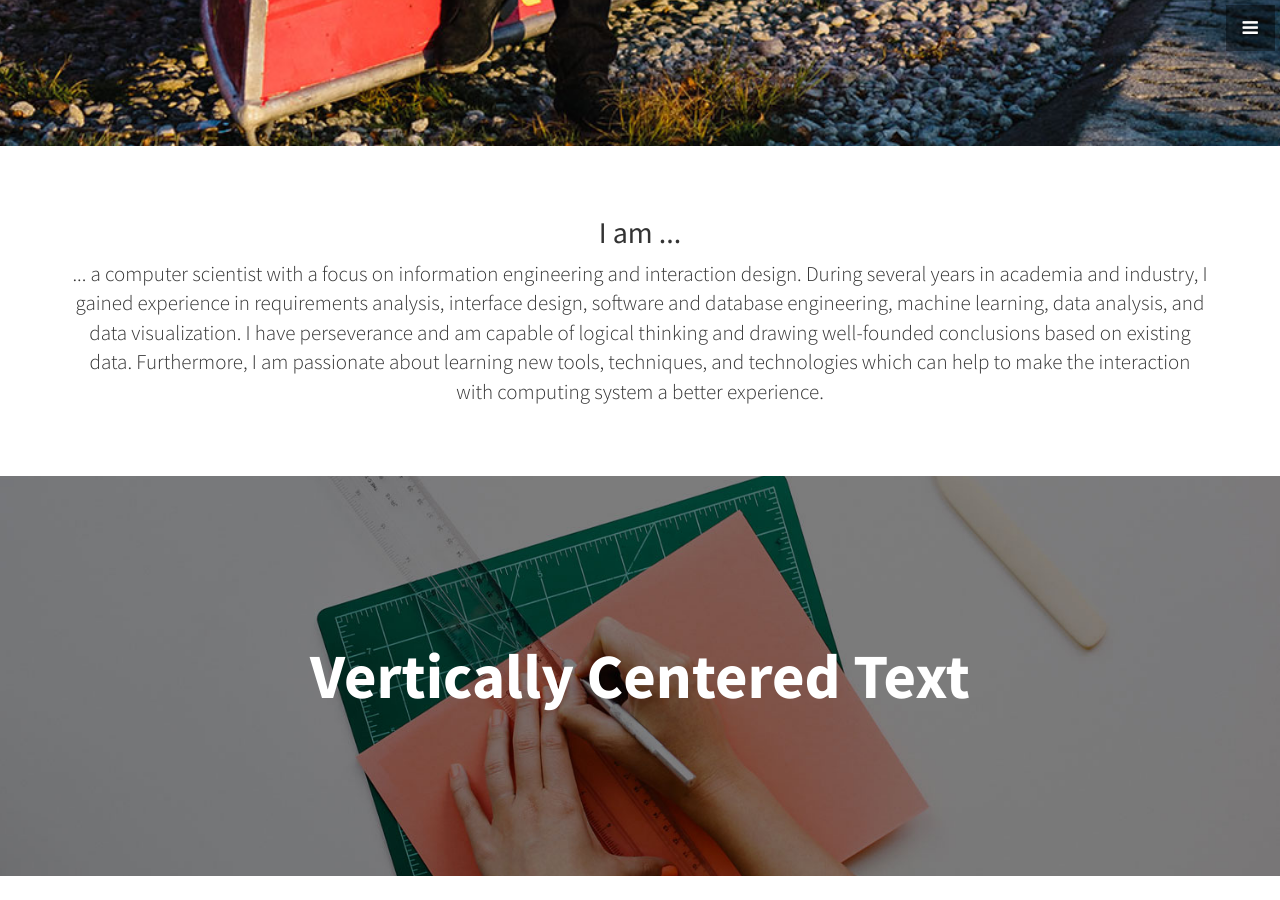
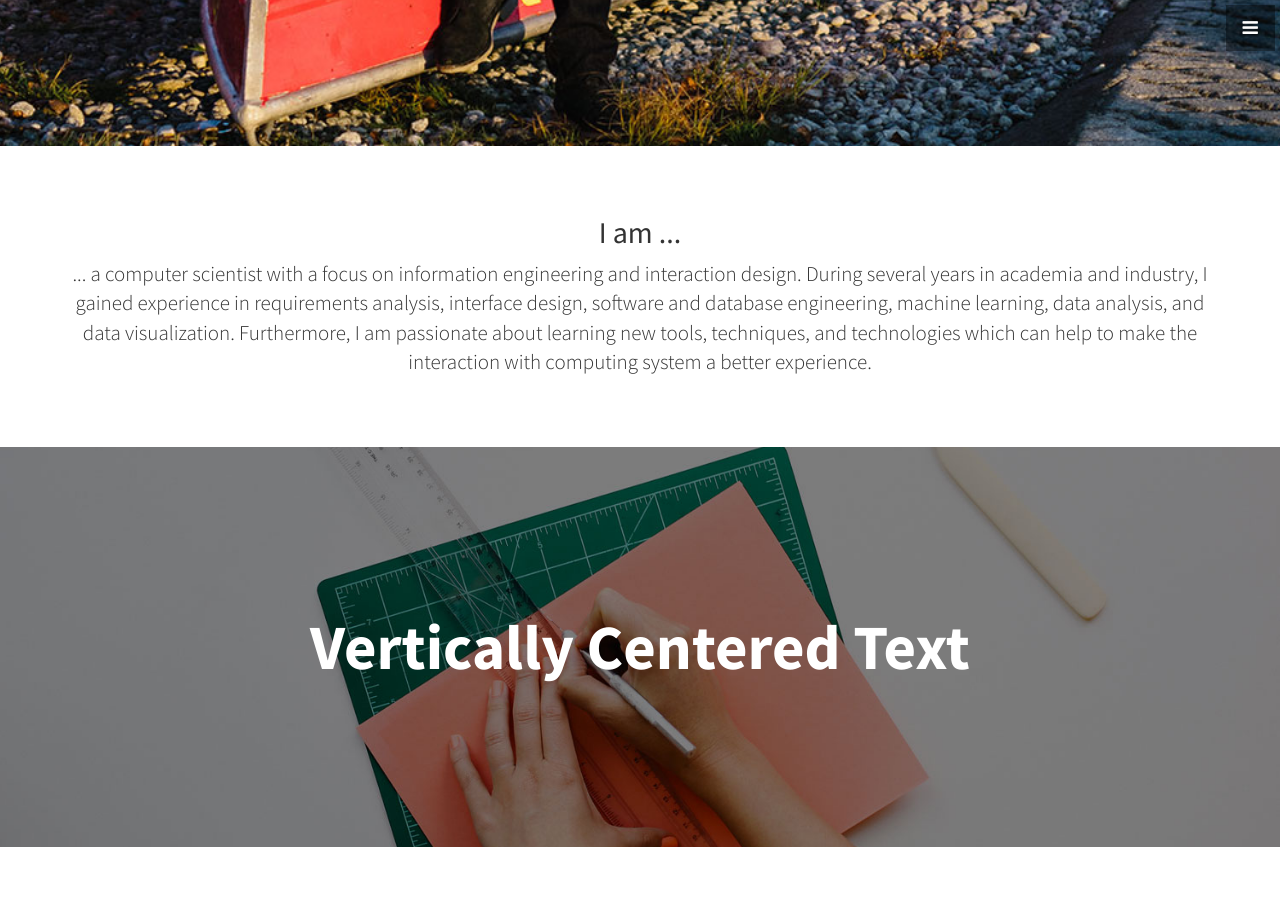
Before and after one commit to SimonButscher/home, a Jekyll site: the page built from index.html, in a window 1280 px wide and 900 px high, scrolled down 754 px. Built offline with Jekyll 4.4.1, drawn with Linux system fonts in a browser that asks for light colours.

Commit message:
Update about.html

```diff
--- a/_includes/about.html
+++ b/_includes/about.html
@@ -3,7 +3,7 @@
     <div class="row">
       <div class="col-lg-12 text-center">
         <h2>I am ...</h2>
-        <p class="lead">... a computer scientist with a focus on information engineering and interaction design. During several years in academia and industry, I gained experience in requirements analysis, interface design, software and database engineering,  machine learning, data analysis, and data visualization. I have perseverance and am capable of logical thinking and drawing well-founded conclusions based on existing data. Furthermore, I am passionate about learning new tools, techniques, and technologies which can help to make the interaction with computing system a better experience.</p>
+        <p class="lead">... a computer scientist with a focus on information engineering and interaction design. During several years in academia and industry, I gained experience in requirements analysis, interface design, software and database engineering, machine learning, data analysis, and data visualization. Furthermore, I am passionate about learning new tools, techniques, and technologies which can help to make the interaction with computing system a better experience.</p>
       </div>
     </div>
     <!-- /.row -->
```
